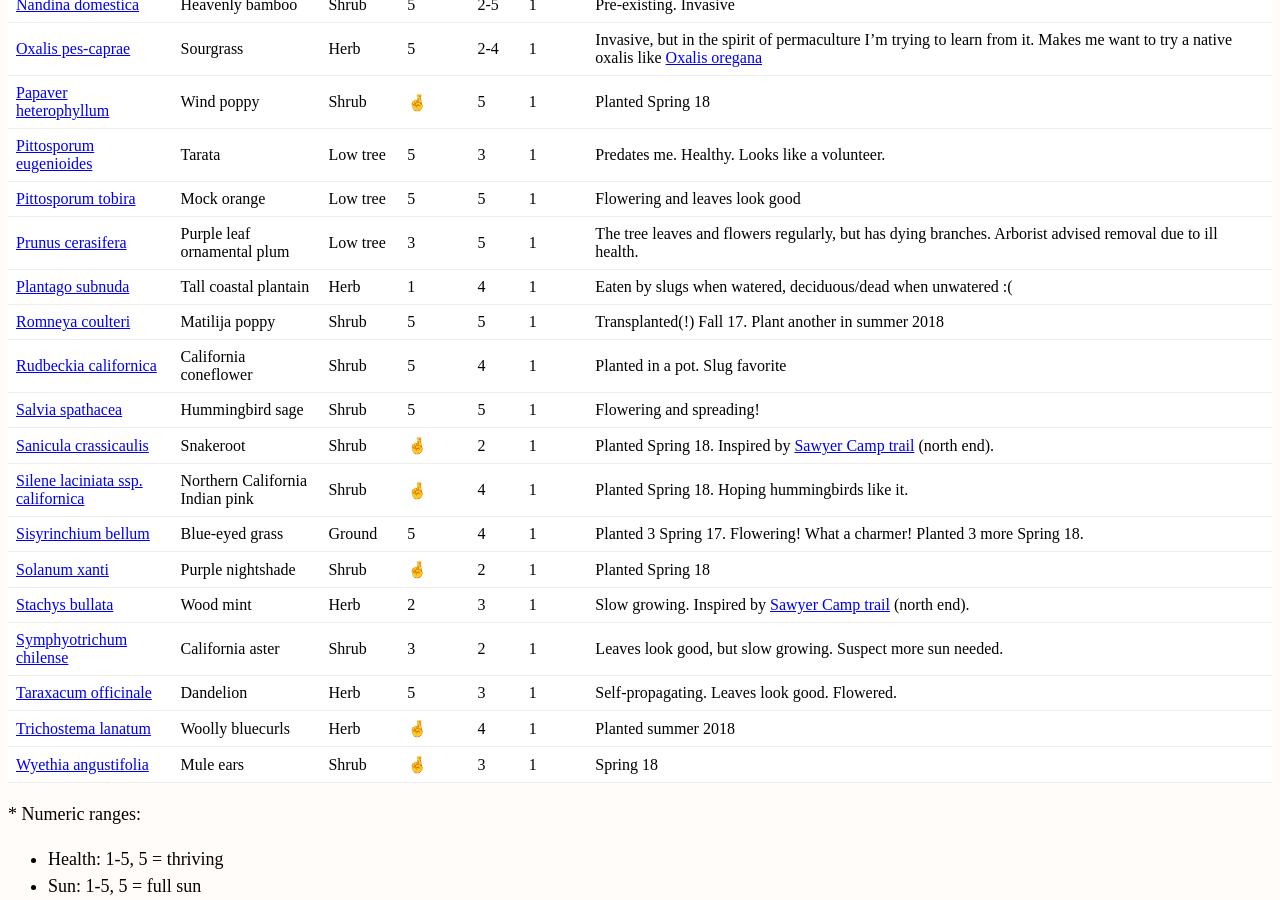
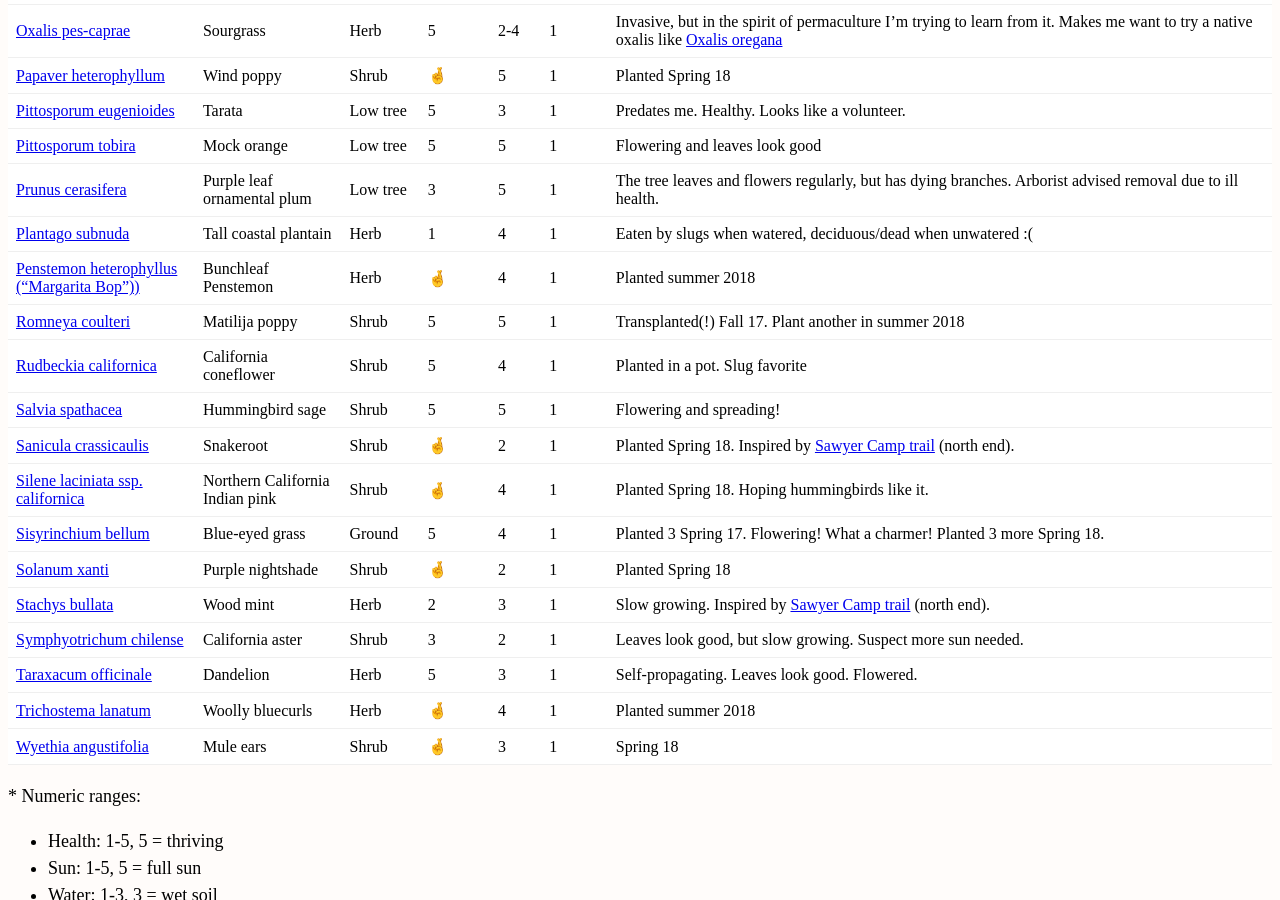
Before and after one commit to erikeldridge/erikeldridge.github.com, a Jekyll site: the page built from _posts/2018-05-22-coastal-sage-scrub-permaculture.md, in a window 1280 px wide and 900 px high, scrolled down 2286 px. Built offline with Jekyll 4.4.1, drawn with Linux system fonts in a browser that asks for light colours; nearby versions of some CDN libraries.

Commit message:
Update from Forestry.io - Updated 2018-05-22-coastal-sage-scrub-permaculture.md

```diff
--- a/_posts/2018-05-22-coastal-sage-scrub-permaculture.md
+++ b/_posts/2018-05-22-coastal-sage-scrub-permaculture.md
@@ -69,6 +69,7 @@ Here are the plants I've tried:
 | [Pittosporum tobira](https://www.inaturalist.org/taxa/78592-Pittosporum-tobira) | Mock orange | Low tree | 5 | 5 | 1 | Flowering and leaves look good |
 | [Prunus cerasifera](https://www.inaturalist.org/taxa/55837-Prunus-cerasifera) | Purple leaf ornamental plum | Low tree | 3 | 5 | 1 |The tree leaves and flowers regularly, but has dying branches. Arborist advised removal due to ill health. |
 | [Plantago subnuda](https://www.inaturalist.org/taxa/60223-Plantago-subnuda) | Tall coastal plantain | Herb | 1 | 4 | 1 | Eaten by slugs when watered, deciduous/dead when unwatered :( |
+| [Penstemon heterophyllus ("Margarita Bop"))](https://www.inaturalist.org/taxa/51861-Penstemon-heterophyllus) | Bunchleaf Penstemon | Herb | 🤞 | 4 | 1 | Planted summer 2018 |
 | [Romneya coulteri](https://www.inaturalist.org/taxa/61946-Romneya-coulteri) | Matilija poppy | Shrub | 5 | 5 | 1 | Transplanted(!) Fall 17. Plant another in summer 2018 |
 | [Rudbeckia californica](https://www.inaturalist.org/taxa/78896-Rudbeckia-californica) | California coneflower | Shrub | 5 | 4 | 1 | Planted in a pot. Slug favorite |
 |[Salvia spathacea](https://www.inaturalist.org/taxa/64133-Salvia-spathacea)| Hummingbird sage | Shrub | 5 | 5 | 1 | Flowering and spreading! |
```
